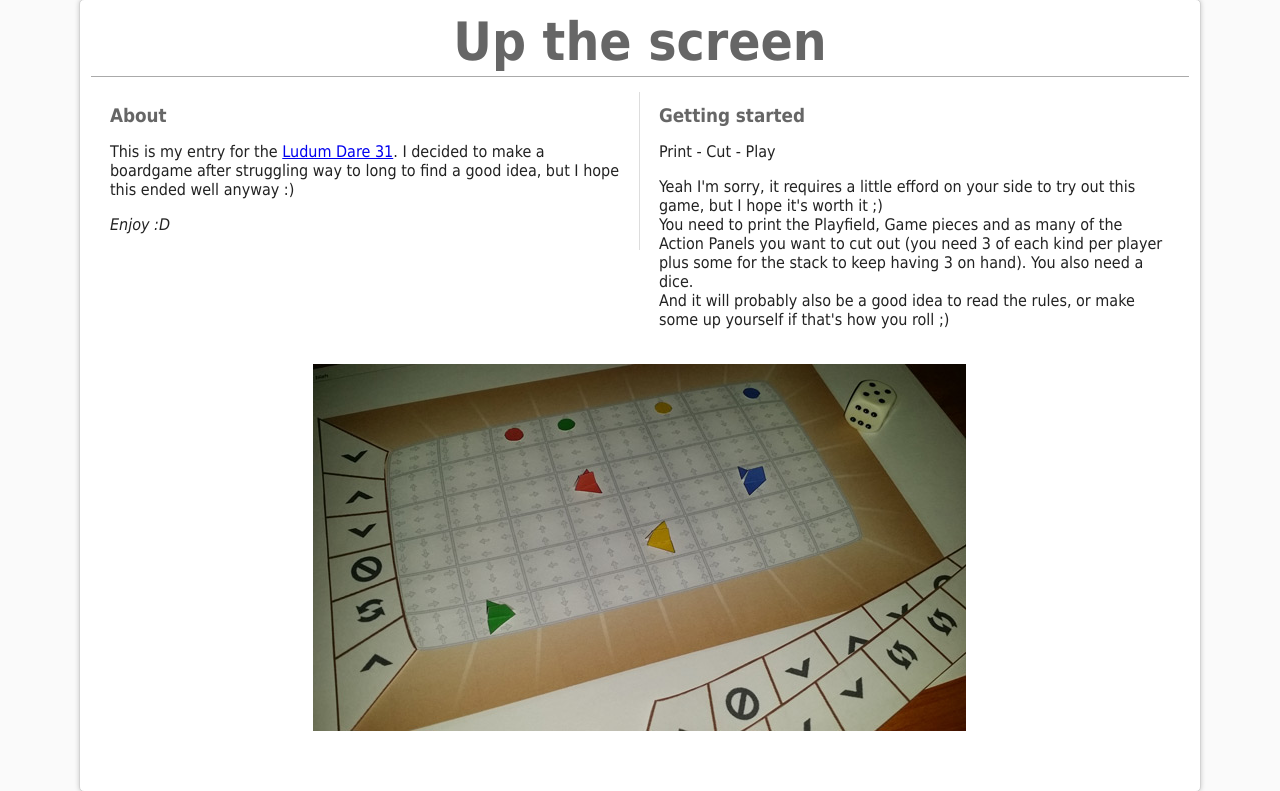
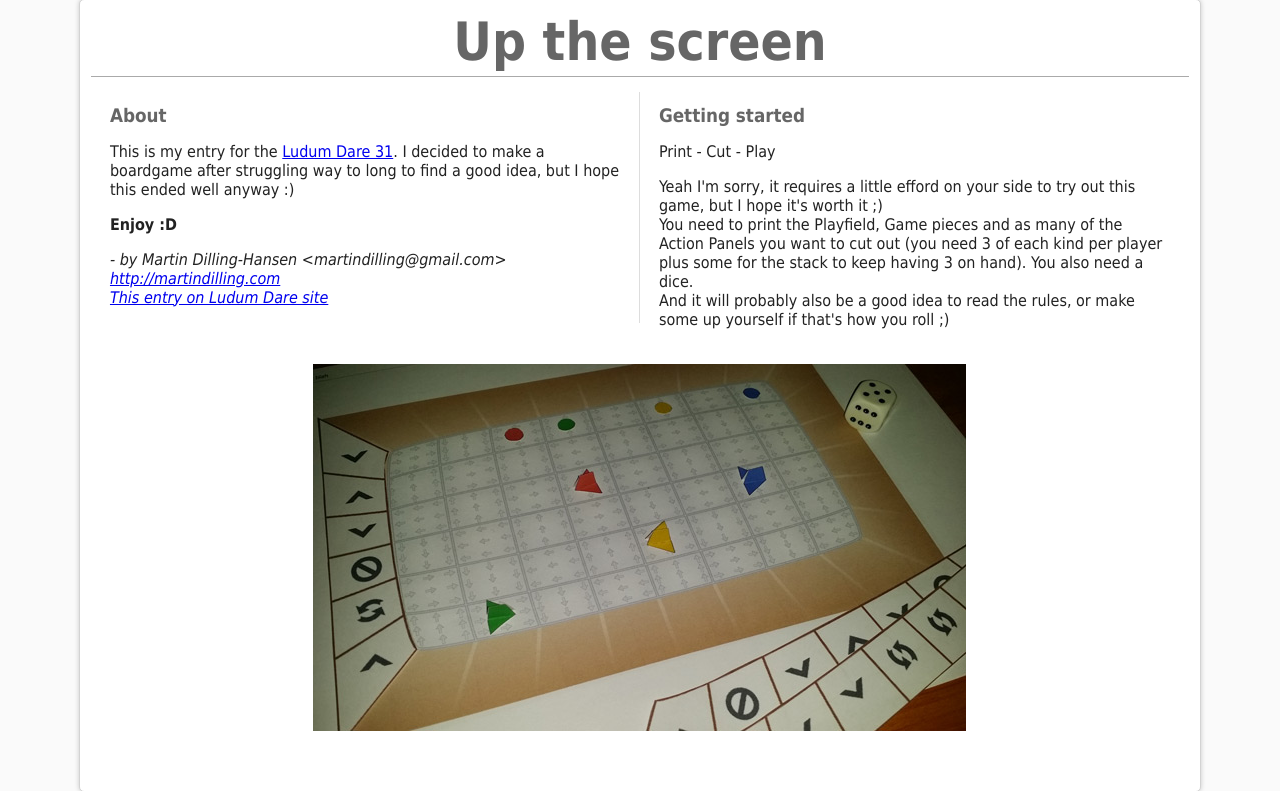
Before and after one commit to martindilling/up-the-screen, a PHP site: page / in a window 1280 px wide. Shown: the part 39-830 px from the top of the page. Run offline with PHP 8.4, Linux system fonts and the light colour scheme; some libraries are stand-ins or nearby versions.

Commit message:
Made my me + pdf

```diff
--- a/index.php
+++ b/index.php
@@ -60,7 +60,16 @@ $imgShortSide = function ($seed) use ($imgSide) {
                                 but I hope this ended well anyway :)
                             </p>
                             <p>
-                                <i>Enjoy :D</i>
+                                <b>Enjoy :D</b>
+                            </p>
+                            <p>
+                                <i>
+                                    - by Martin Dilling-Hansen &lt;martindilling@gmail.com&gt;
+                                    <br>
+                                    <a href="http://martindilling.com" target="_blank">http://martindilling.com</a>
+                                    <br>
+                                    <a href="http://ludumdare.com/compo/ludum-dare-31/?action=preview&uid=40236">This entry on Ludum Dare site</a>
+                                </i>
                             </p>
                         </div>
                         <div class="col2">
```
Also changed, not shown: 1 other file.
